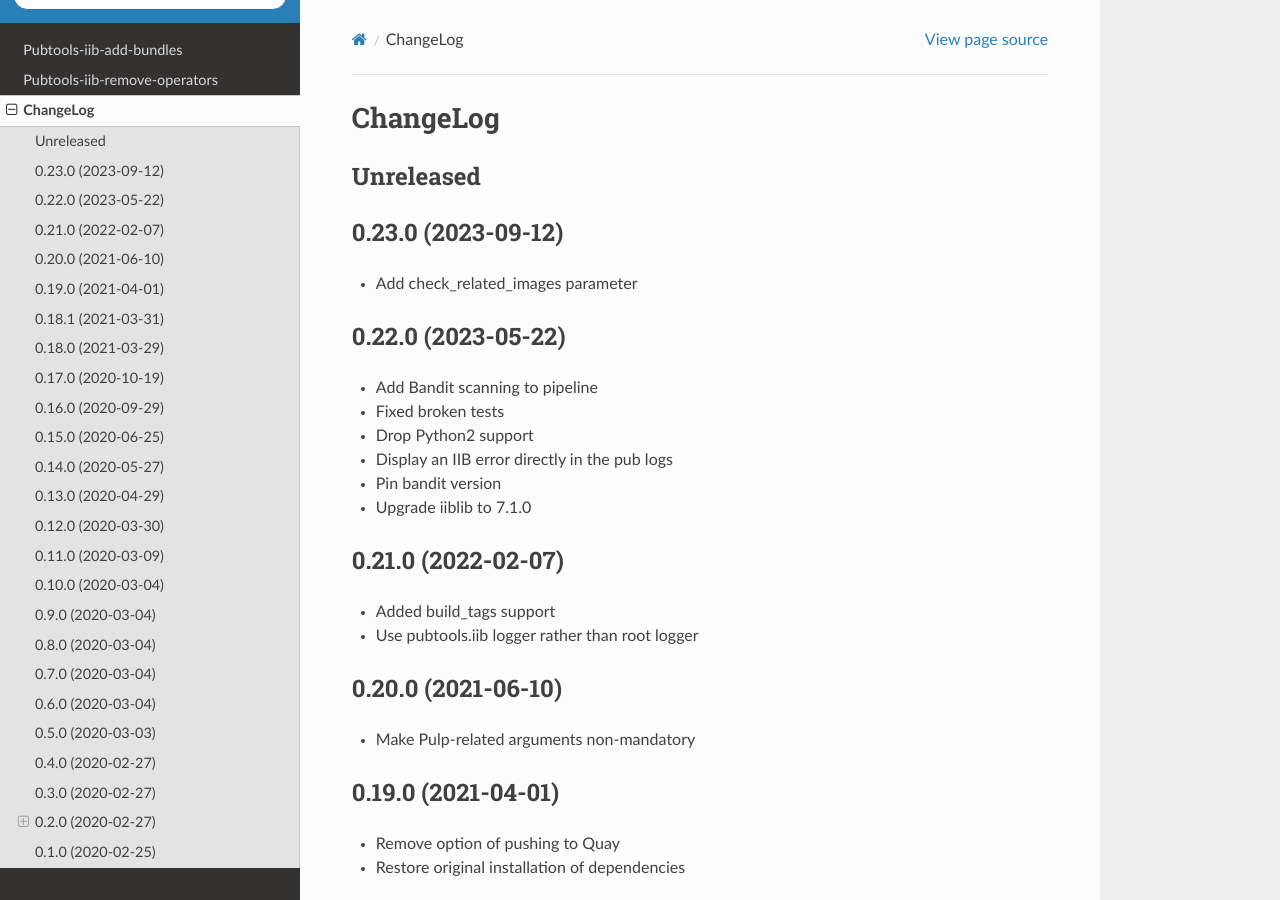
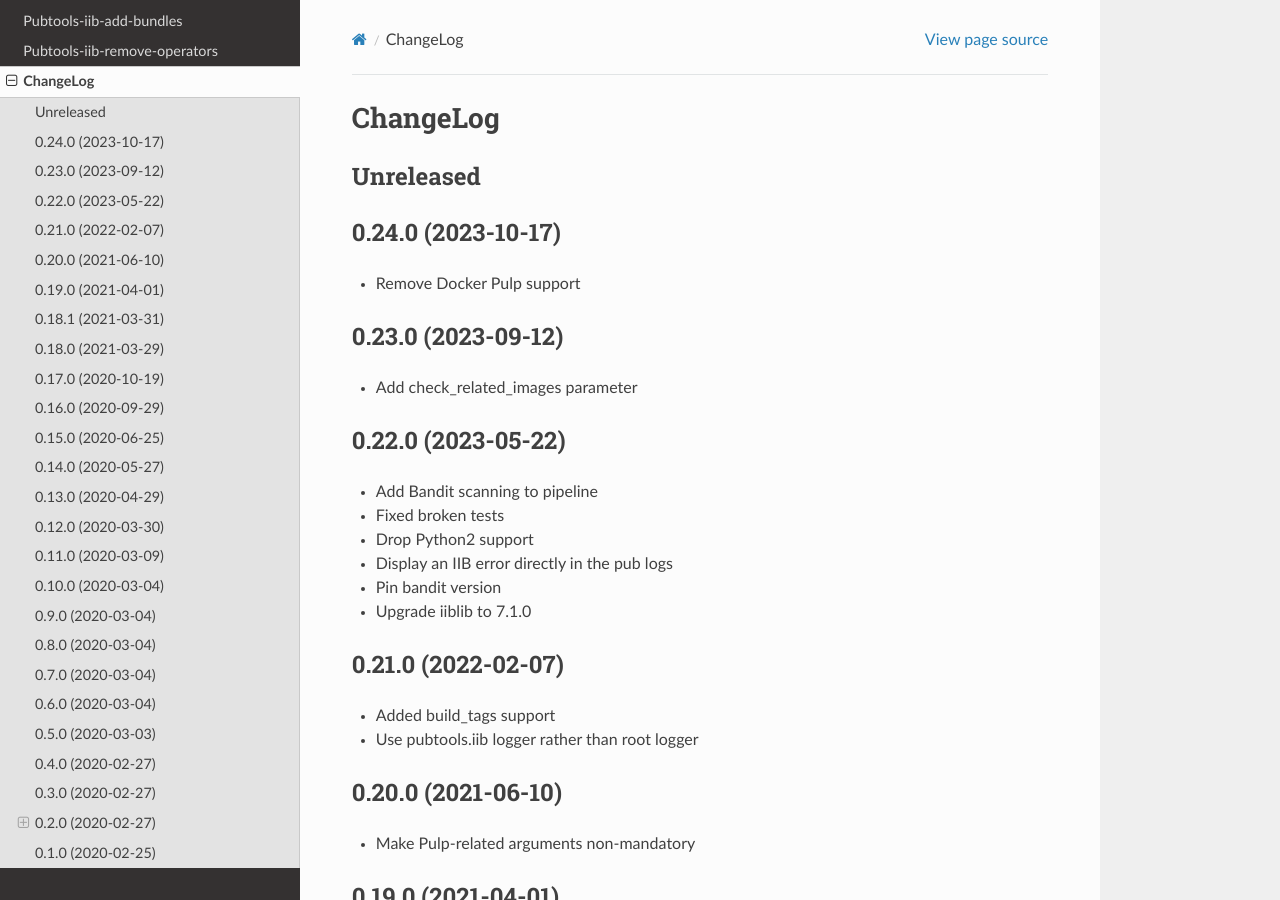
Before and after one commit to release-engineering/pubtools-iib, a Sphinx documentation site: the page built from docs/source/CHANGELOG.rst, in a window 1280 px wide and 900 px high. Built offline with Sphinx 7.4.7 and the Read the Docs theme 2.0.0, drawn with Linux system fonts in a browser that asks for light colours.

Commit message:
Release 0.24.0

```diff
--- a/docs/source/CHANGELOG.rst
+++ b/docs/source/CHANGELOG.rst
@@ -3,6 +3,10 @@ ChangeLog
 
 Unreleased
 -----------
+
+0.24.0 (2023-10-17)
+-------------------
+* Remove Docker Pulp support
 
 0.23.0 (2023-09-12)
 -------------------
--- a/setup.py
+++ b/setup.py
@@ -64,7 +64,7 @@ if os.environ.get("READTHEDOCS", None):
 
 setup(
     name="pubtools-iib",
-    version="0.23.0",
+    version="0.24.0",
     description="Pubtools-iib",
     long_description=long_description,
     author="Jindrich Luza",
```
